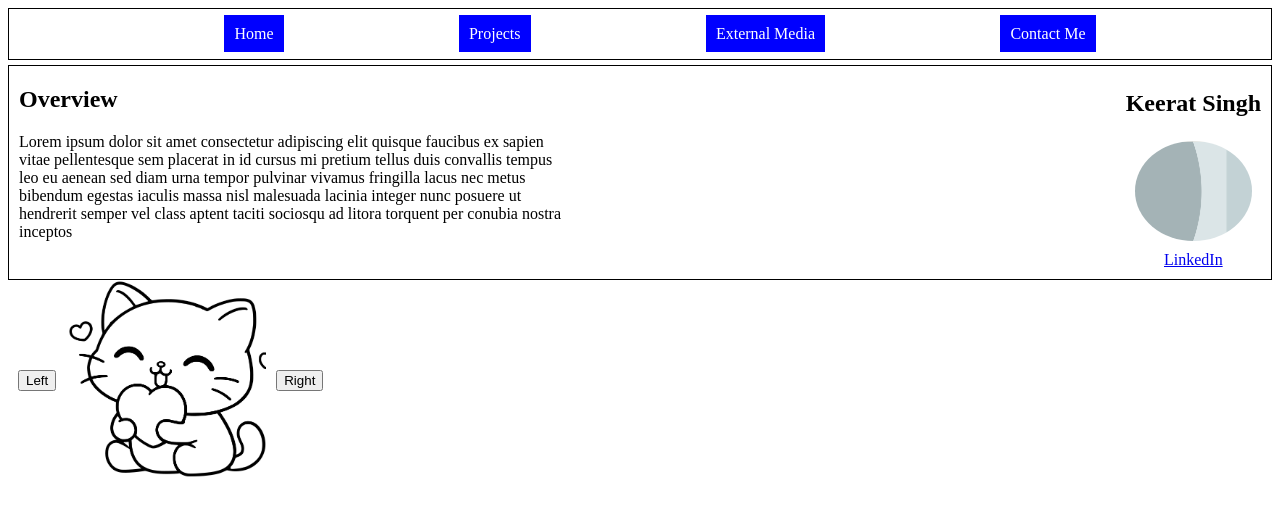
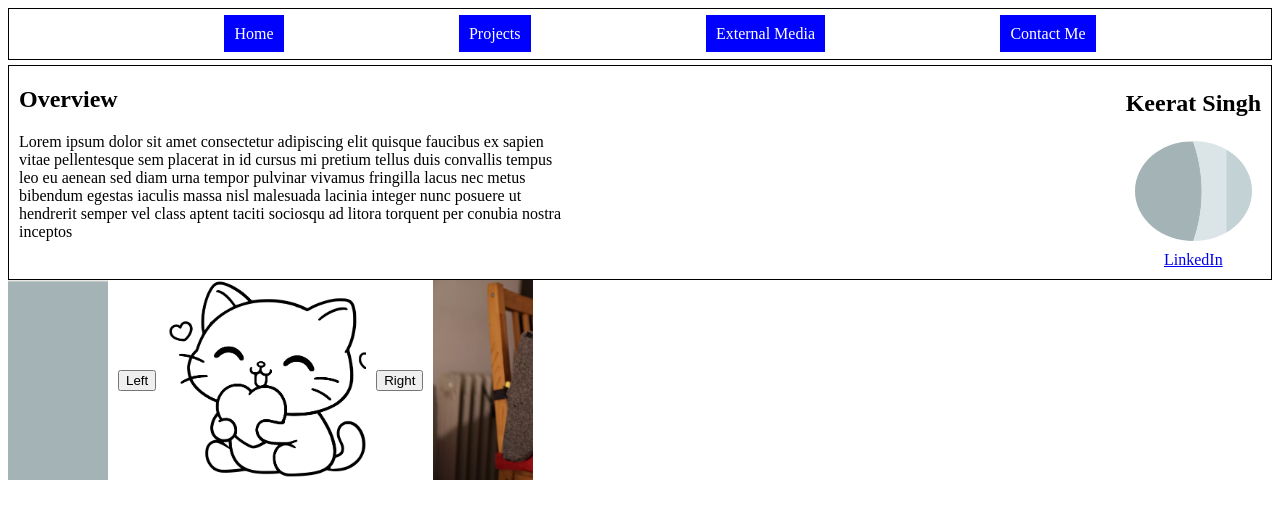
Before and after one commit to YDancer/portfolio, a React (Vite) app: page / in a window 1280 px wide. Shown: the top 518 px of the page. Built offline with nearby package versions, Linux system fonts and the light colour scheme.

Commit message:
Cyclic slideshow with functioning neighbors
Neighbouring images are now shown, and cycle correctly. Additional styling needed

```diff
--- a/src/components/Slideshow.css
+++ b/src/components/Slideshow.css
@@ -19,7 +19,28 @@ img{ /* Note change this when finished**/
 
 }
 
+.slideshowLeftImage{
+    width: 100px;
+    height: 200px;
+    overflow: hidden;
+
+}
+
+.slideshowRightImage{
+    width: 100px;
+    height: 200px;
+    overflow: hidden;
+
+}
+
 .slideshowImageContainer > img{
     height: 200px;
+}
 
+.slideshowLeftImage > img{
+    height: 200px;
 }
+
+.slideshowRightImage > img{
+    height: 200px;
+}
--- a/src/components/Slideshow.jsx
+++ b/src/components/Slideshow.jsx
@@ -7,33 +7,67 @@ import React from "react"
 
 export default function Slideshow(props){
     const images = props.imageElements
+
     const [selectedImage, setSelectedImage] = React.useState(0);
+    const [leftImageIndex, setLeftImageIndex] = React.useState(recomputeImage(false, 0));
+    const [rightImageIndex, setRightImageIndex] = React.useState(recomputeImage(true, 0));
 
-    function leftImage(){
+    function recomputeImage(goingRight, currentIndex){ // Selects the correct index for the image specified
+        // Created so neighbouring images and current image can use the same function
+        if (goingRight){ // if true advance the slide forward (to the right)
+            if (currentIndex == Object.keys(images).length-1) // if max then loop all the way to the left
+                return 0
+            else
+                return (currentIndex+1) // otherwise go right
+        } else {   // if false advance the slide backward (to the left)
+            if (currentIndex == 0)
+                return (Object.keys(images).length-1) // if min then loop all to the right
+            else
+                return (currentIndex-1) // Otherwise go left
+        }
+    }
+
+    function leftImage(){ // When the left arrow is clicked
         setSelectedImage((prevValue)=>{
-            if (prevValue == 0)
-                return(Object.keys(images).length-1)
-            else
-                return(prevValue-1)
+            return(recomputeImage(false, prevValue))
+        })
+
+        setLeftImageIndex((prevValue)=>{
+            return(recomputeImage(false, prevValue))
+        })
+
+        setRightImageIndex((prevValue)=>{
+            return(recomputeImage(false, prevValue))
         })
     }
 
-    function rightImage(){
-        setSelectedImage((prevValue)=>{
-            if (prevValue == Object.keys(images).length-1)
-                return(0)
-            else
-                return(prevValue+1)
+    function rightImage(){ // When the right arrow is clicked
+         setSelectedImage((prevValue)=>{
+            return(recomputeImage(true, prevValue))
+        })
+
+        setLeftImageIndex((prevValue)=>{
+            return(recomputeImage(true, prevValue))
+        })
+
+        setRightImageIndex((prevValue)=>{
+            return(recomputeImage(true, prevValue))
         })
     }
 
     return(
         <div className="slideshowContainer">
+            <div className="slideshowLeftImage">
+                {images[leftImageIndex]}
+            </div>
             <button className="leftButton" onClick={leftImage}>Left</button>
             <div className="slideshowImageContainer">
                 {images[selectedImage]}
             </div>
             <button className="rightButton" onClick={rightImage}>Right</button>
+            <div className="slideshowRightImage">
+                {images[rightImageIndex]}
+            </div>
         </div>
     )
 }
```
